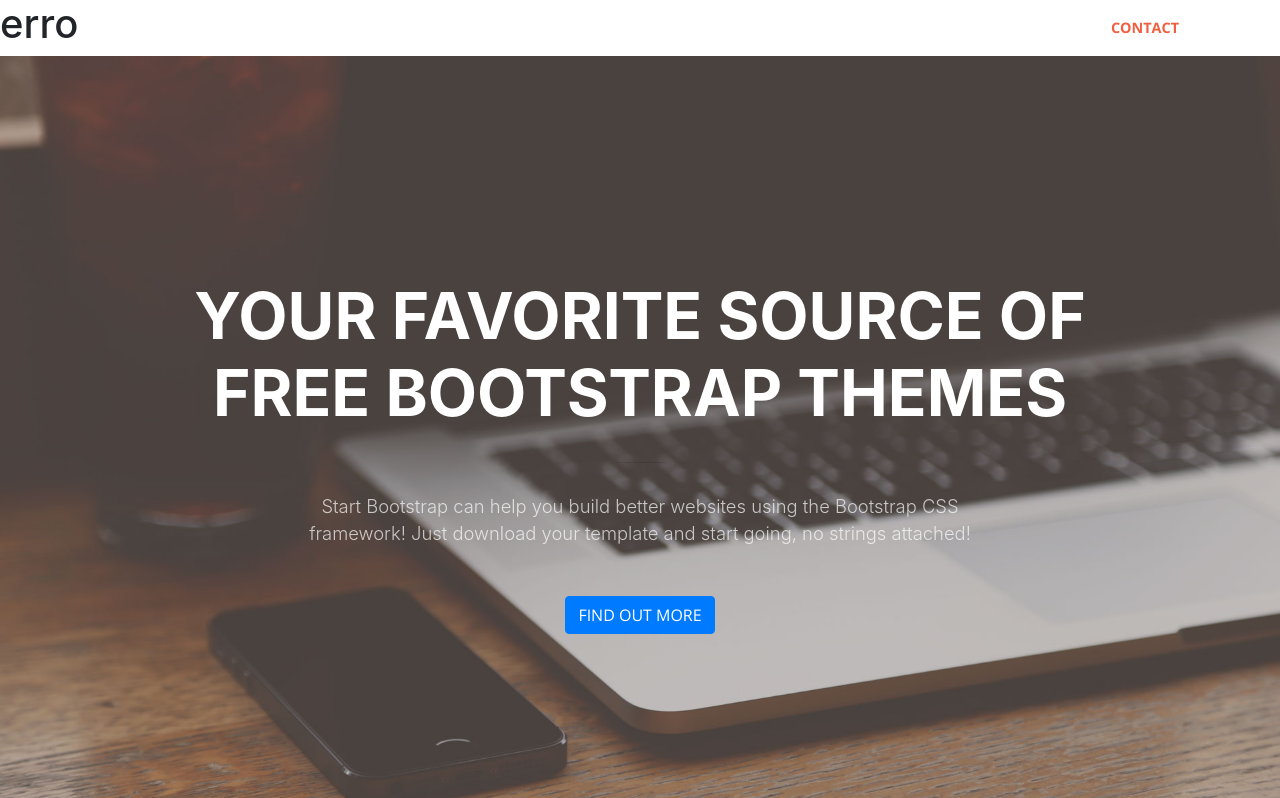
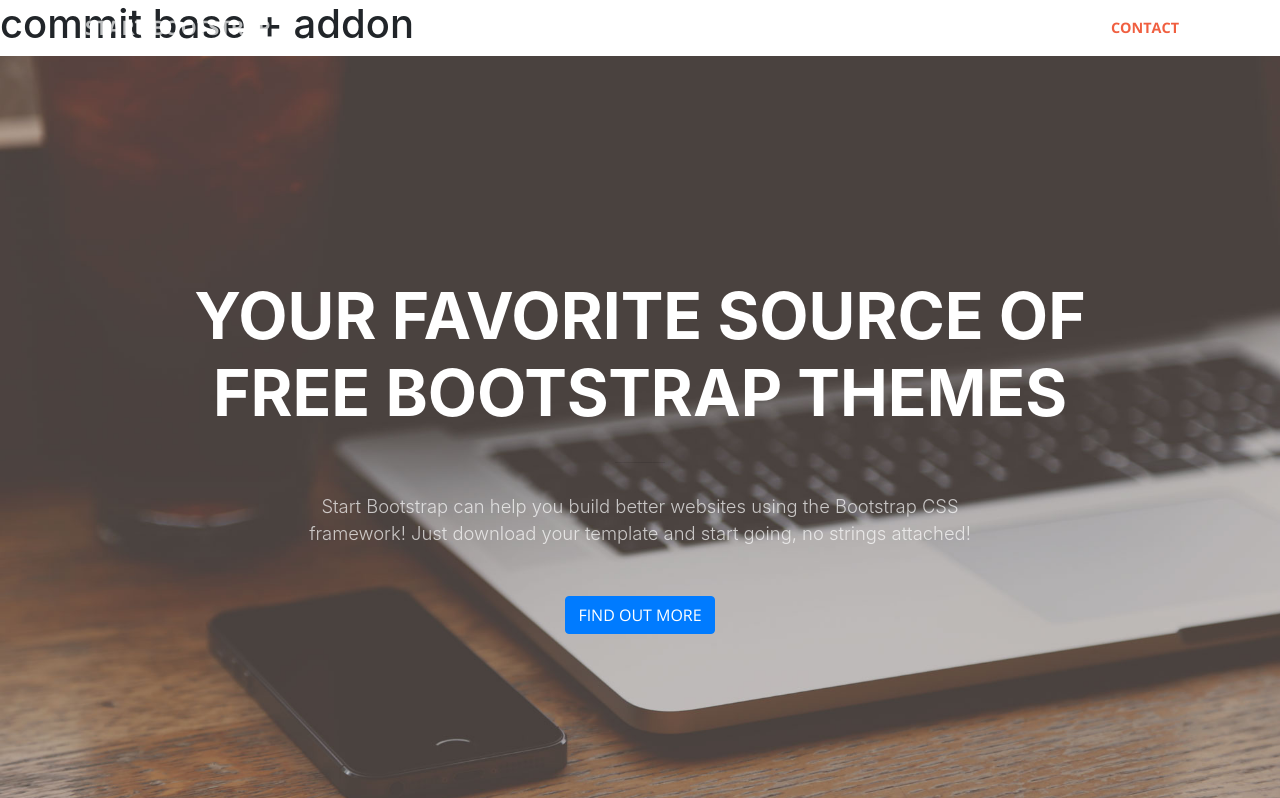
Before and after one commit to LucasJean/git-netuno, a website with bundled scripts: page index.html in a window 1280 px wide. Shown: the top 798 px of the page. Built offline with nearby package versions, Linux system fonts and the light colour scheme.

Commit message:
base + addon

```diff
--- a/index.html
+++ b/index.html
@@ -28,7 +28,7 @@
 
   <body id="page-top">
 
-    <h1>erro</h1>
+    <h1>commit base + addon</h1>
 
     <!-- Navigation -->
     <nav class="navbar navbar-expand-lg navbar-light fixed-top" id="mainNav">
```
